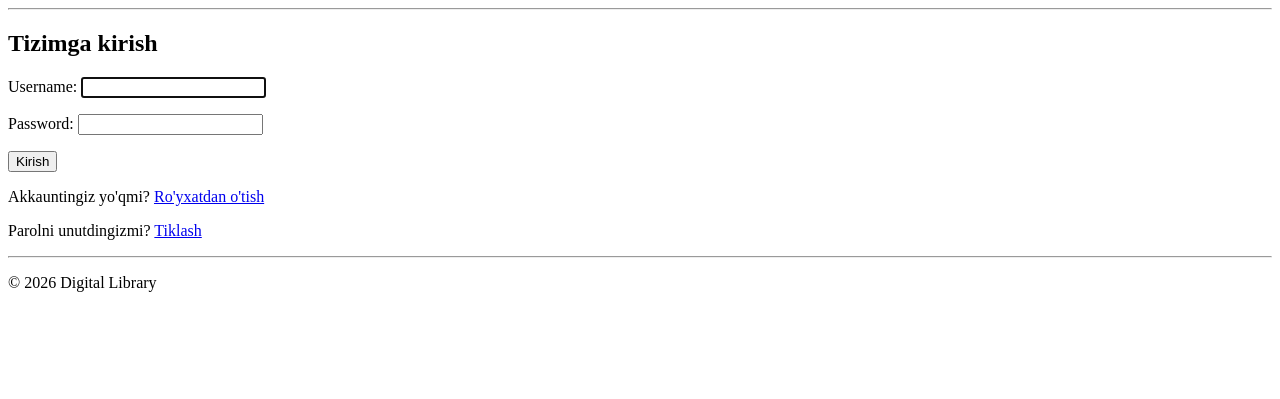
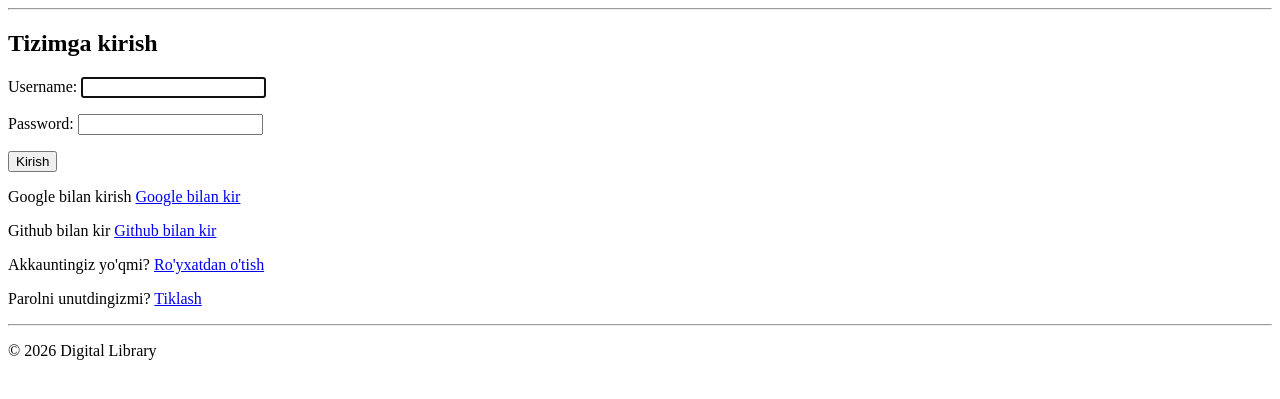
Before and after one commit to axrorback/library, a Django app: page /accounts/login/ in a window 1280 px wide. Shown: the part 26-425 px from the top of the page. Run offline with Django 5.2, Linux system fonts and the light colour scheme; parts of the project's set-up code (start-up, migrations or seed data) failed here and were passed over; some libraries are stand-ins or nearby versions.

Commit message:
Add social login links for Google and GitHub to login page

```diff
--- a/templates/accounts/login.html
+++ b/templates/accounts/login.html
@@ -1,5 +1,5 @@
 {% extends 'base.html' %}
-
+{% load socialaccount %}
 {% block title %}Kirish{% endblock %}
 
 {% block content %}
@@ -9,6 +9,8 @@
         {{ form.as_p }}
         <button type="submit">Kirish</button>
     </form>
+    <p>Google bilan kirish <a href="{% provider_login_url 'google' %}">Google bilan kir</a></p>
+    <p>Github bilan kir <a href="{% provider_login_url 'github' %}">Github bilan kir</a></p>
     <p>Akkauntingiz yo'qmi? <a href="{% url 'register' %}">Ro'yxatdan o'tish</a></p>
     <p>Parolni unutdingizmi? <a href="{% url 'forgot_password' %}" >Tiklash</a></p>
 {% endblock %}
```
